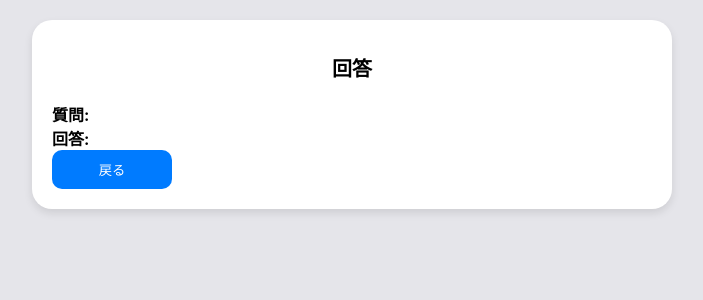
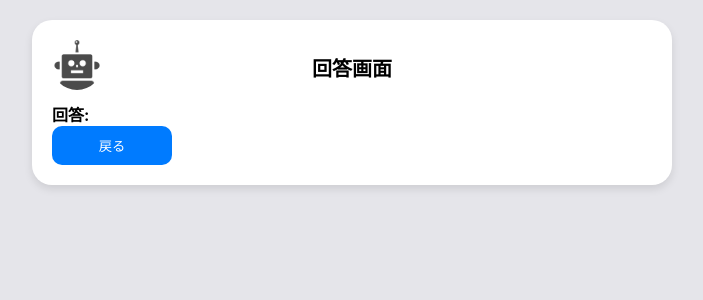
Before and after one commit to Higaharu/Chatbot_Gemini, a React (Create React App) app: page /answer in a window 1280 px wide. Shown: the top 300 px of the page, without its empty margins (288-991 px from the left). Built offline with nearby package versions, Linux system fonts and the light colour scheme.

Commit message:
Update Answer.js

```diff
--- a/src/Answer.js
+++ b/src/Answer.js
@@ -1,19 +1,22 @@
 import React from "react";
 import { useNavigate } from "react-router-dom";
+import './App.css';
 
-const Answer = ({ question, answer }) => {
-  const navigate = useNavigate(); // 画面遷移のためのフック
+const Answer = ({ question, answer, responder }) => {
+  const navigate = useNavigate();
+
+  const handleBackClick = () => {
+    navigate("/"); // 質問画面に戻る
+  };
 
   return (
     <div className="answer-container">
-      <h1>回答</h1>
-      <div className="question">
-        <strong>質問: </strong> {question}
+      <h1>回答画面</h1>
+      <div className="chat-container">
+        <div className={`icon ${responder === 'ロボット' ? 'icon-robot' : 'icon-soushi'}`}/>
+        <strong>回答:</strong> {answer}
       </div>
-      <div className="answer">
-        <strong>回答: </strong> {answer}
-      </div>
-      <button onClick={() => navigate("/")}>戻る</button> {/* 戻るボタン */}
+      <button onClick={handleBackClick}>戻る</button>
     </div>
   );
 };
```
